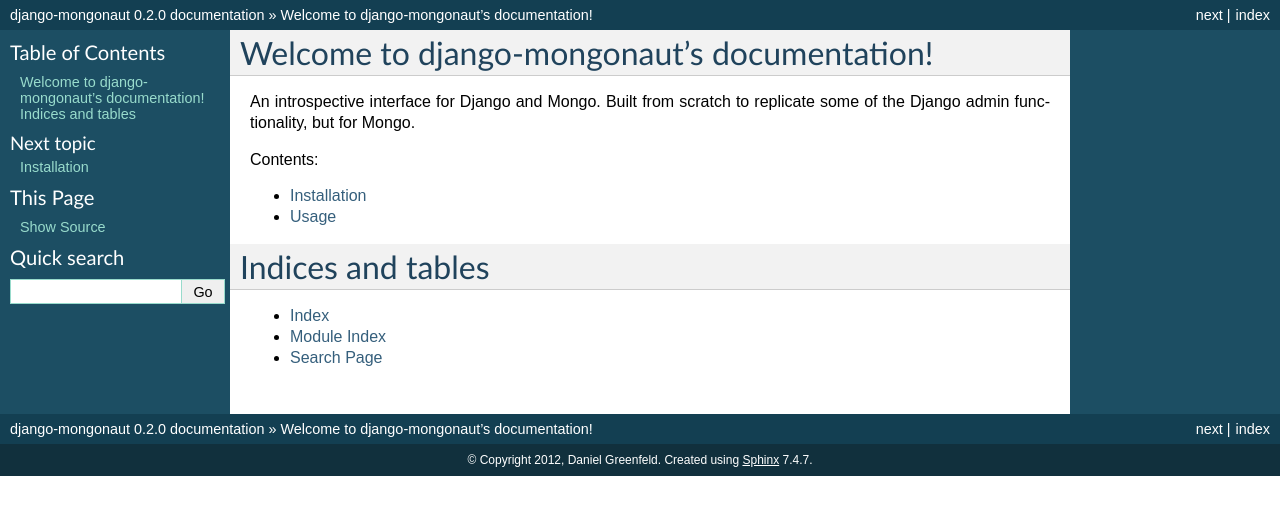
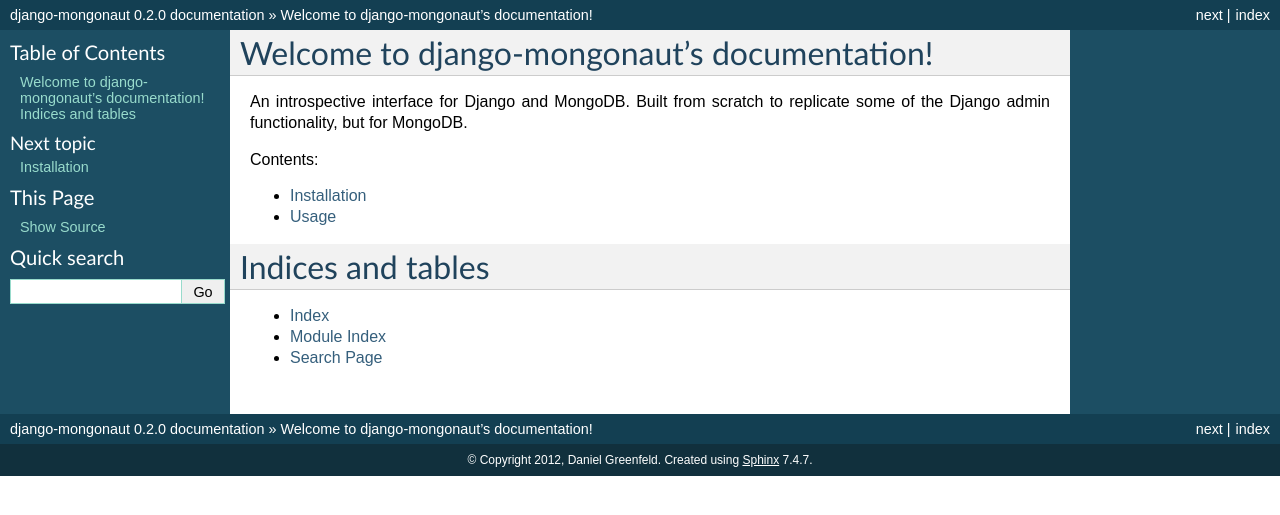
Before and after one commit to jazzband/django-mongonaut, a Sphinx documentation site: the page built from docs/index.rst, in a window 1280 px wide. Shown: the top 515 px of the page. Built offline with Sphinx 7.4.7, drawn with Linux system fonts in a browser that asks for light colours.

Commit message:
Prep for 0.2.0 release -sng

```diff
--- a/README.rst
+++ b/README.rst
@@ -1,12 +1,12 @@
 ================
 django-mongonaut
 ================
-:Info: An introspective interface for Django and Mongo.
+:Info: An introspective interface for Django and MongoDB.
 :Author: Daniel Greenfeld (http://github.com/pydanny)
 
 About
 =====
-Extracted from http://consumernotebook.com, django-mongonaut is an introspective interface for working with Mongo via mongoengine. Rather then attempt to staple this functionality into Django's Admin interface, django-mongonaut takes the approach of rolling a new framework from scratch.
+Extracted from http://consumernotebook.com, django-mongonaut is an introspective interface for working with MongoDB via mongoengine. Rather then attempt to staple this functionality into Django's Admin interface, django-mongonaut takes the approach of rolling a new framework from scratch.
 
 By writing it from scratch I get to avoid trying to staple ORM functionality on top of a NoSQL key/value store.
 
--- a/docs/index.rst
+++ b/docs/index.rst
@@ -6,7 +6,7 @@
 Welcome to django-mongonaut's documentation!
 ============================================
 
-An introspective interface for Django and Mongo. Built from scratch to replicate some of the Django admin functionality, but for Mongo.
+An introspective interface for Django and MongoDB. Built from scratch to replicate some of the Django admin functionality, but for MongoDB.
 
 Contents:
 
--- a/docs/installation.rst
+++ b/docs/installation.rst
@@ -1,6 +1,10 @@
 ============
 Installation
 ============
+
+Get MongoDB::
+
+    # TODO
 
 Get the code::
 
--- a/setup.py
+++ b/setup.py
@@ -8,12 +8,12 @@
 ================
 django-mongonaut
 ================
-:Info: An introspective interface for Django and Mongo.
+:Info: An introspective interface for Django and MongoDB.
 :Author: Daniel Greenfeld (http://github.com/pydanny)
 
 About
 =====
-Extracted from http://consumernotebook.com, django-mongonaut is an introspective interface for working with Mongo via mongoengine. Rather then attempt to staple this functionality into Django's Admin interface, django-mongonaut takes the approach of rolling a new framework from scratch.
+Extracted from http://consumernotebook.com, django-mongonaut is an introspective interface for working with MongoDB via mongoengine. Rather then attempt to staple this functionality into Django's Admin interface, django-mongonaut takes the approach of rolling a new framework from scratch.
 
 By writing it from scratch I get to avoid trying to staple ORM functionality on top of a NoSQL key/value store.
 
```
